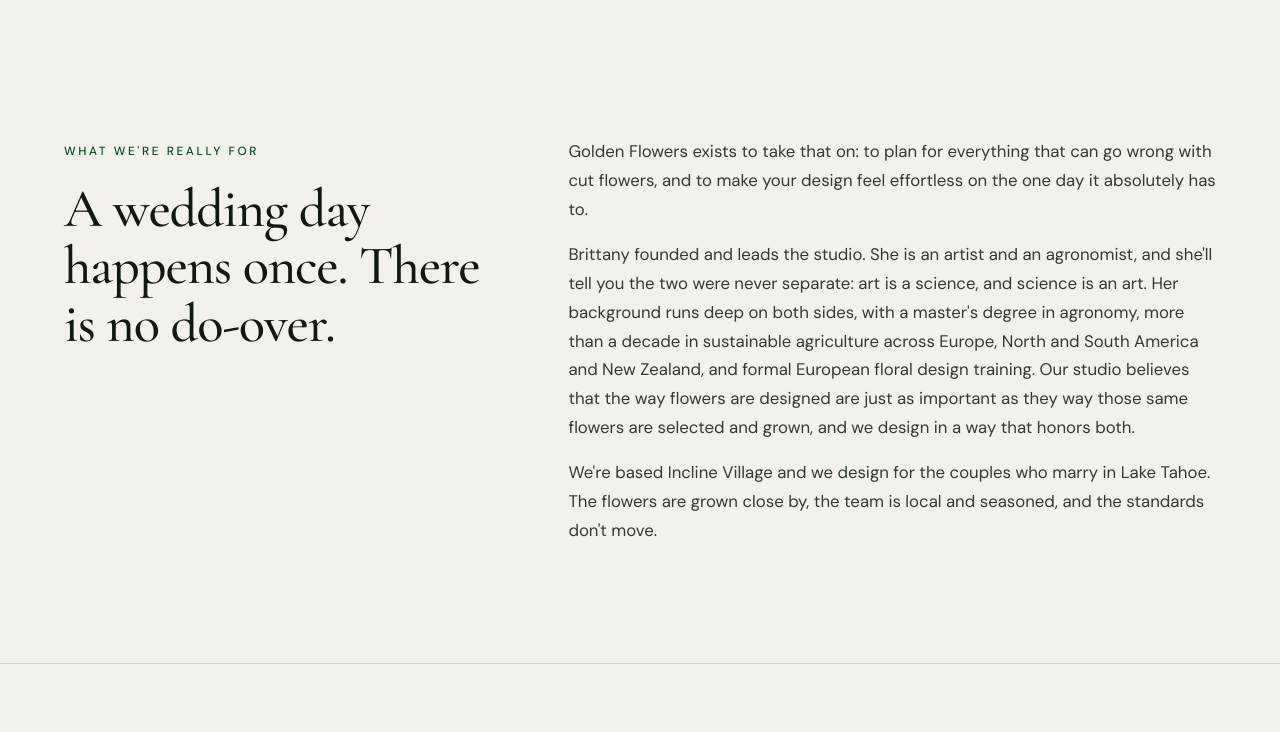
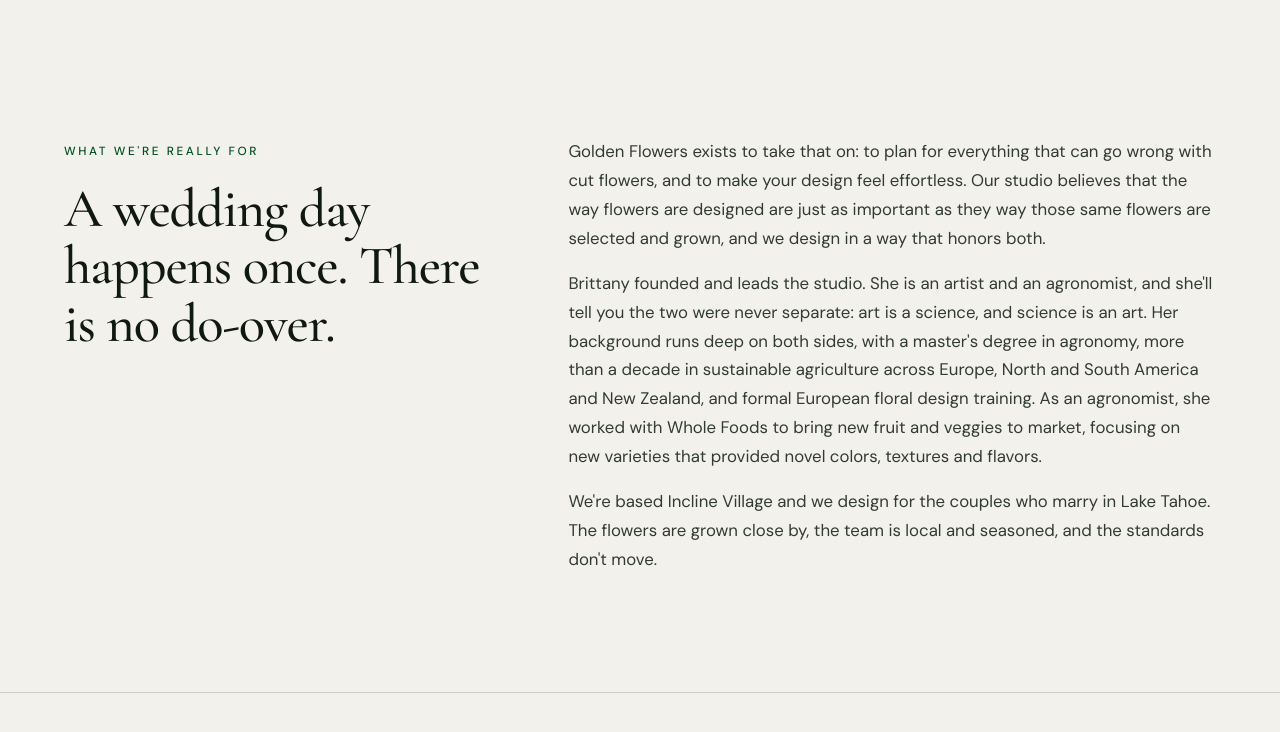
Before and after one commit to jshplhm/goldenflowers, a Jekyll site: the page built from about/index.md, in a window 1280 px wide and 900 px high, scrolled down 720 px, cut to the strip 120-863 px from the top of the window. Shown: the top 732 px of the strip. Built offline with Jekyll 4.4.1, drawn with Linux system fonts in a browser that asks for light colours.

Commit message:
Update site copy in _data/about.yml via inline editor

```diff
--- a/_data/about.yml
+++ b/_data/about.yml
@@ -9,16 +9,18 @@
   heading: A wedding day happens once. There is no do-over.
   paragraphs:
     - "Golden Flowers exists to take that on: to plan for everything that can go
-      wrong with cut flowers, and to make your design feel effortless on the one
-      day it absolutely has to."
+      wrong with cut flowers, and to make your design feel effortless. Our
+      studio believes that the way flowers are designed are just as important as
+      they way those same flowers are selected and grown, and we design in a way
+      that honors both."
     - "Brittany founded and leads the studio. She is an artist and an
       agronomist, and she'll tell you the two were never separate: art is a
       science, and science is an art. Her background runs deep on both sides,
       with a master's degree in agronomy, more than a decade in sustainable
       agriculture across Europe, North and South America and New Zealand, and
-      formal European floral design training. Our studio believes that the way
-      flowers are designed are just as important as they way those same flowers
-      are selected and grown, and we design in a way that honors both. "
+      formal European floral design training. As an agronomist, she worked with
+      Whole Foods to bring new fruit and veggies to market, focusing on new
+      varieties that provided novel colors, textures and flavors."
     - We're based Incline Village and we design for the couples who marry in
       Lake Tahoe. The flowers are grown close by, the team is local and
       seasoned, and the standards don't move.
```
